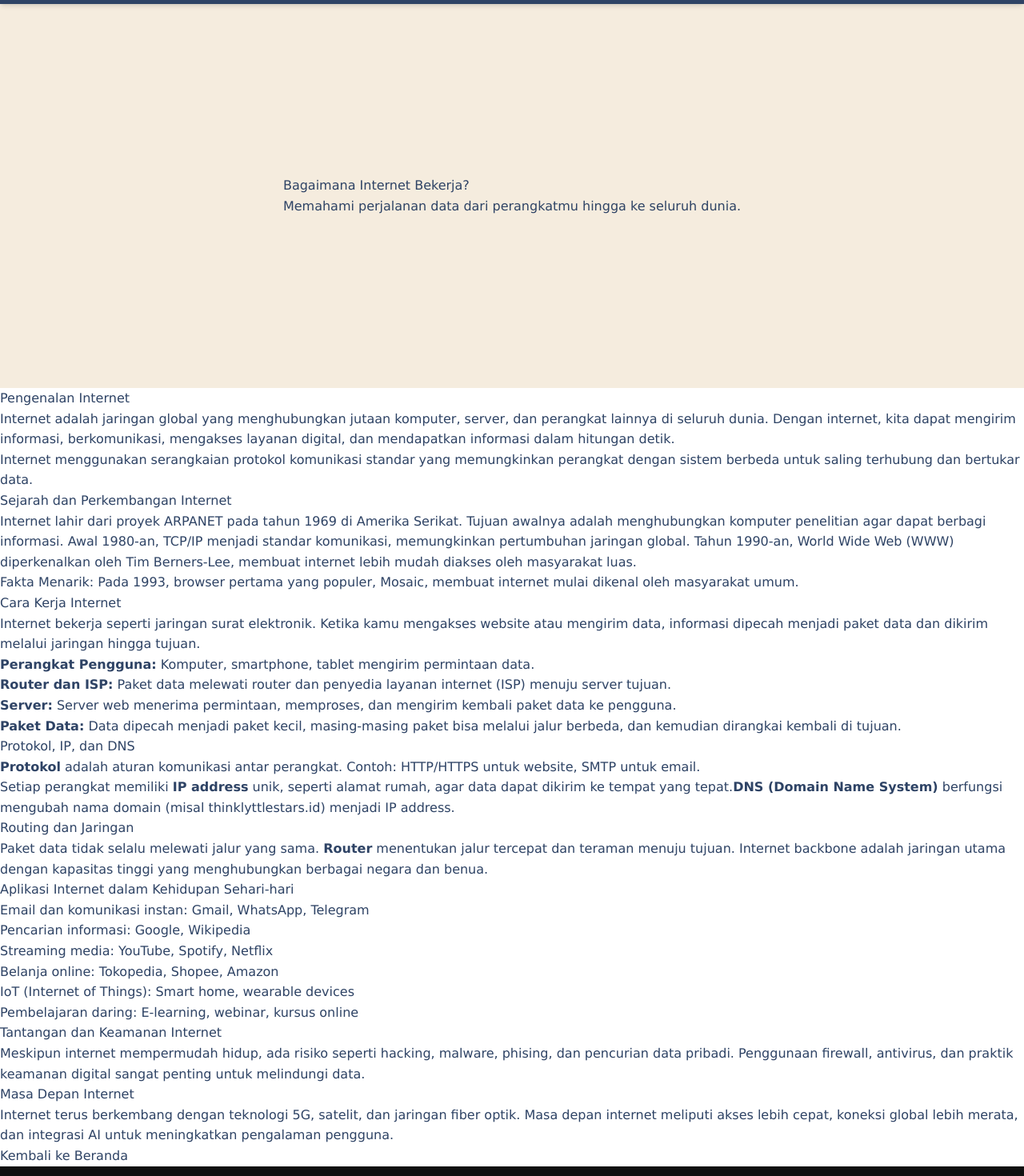
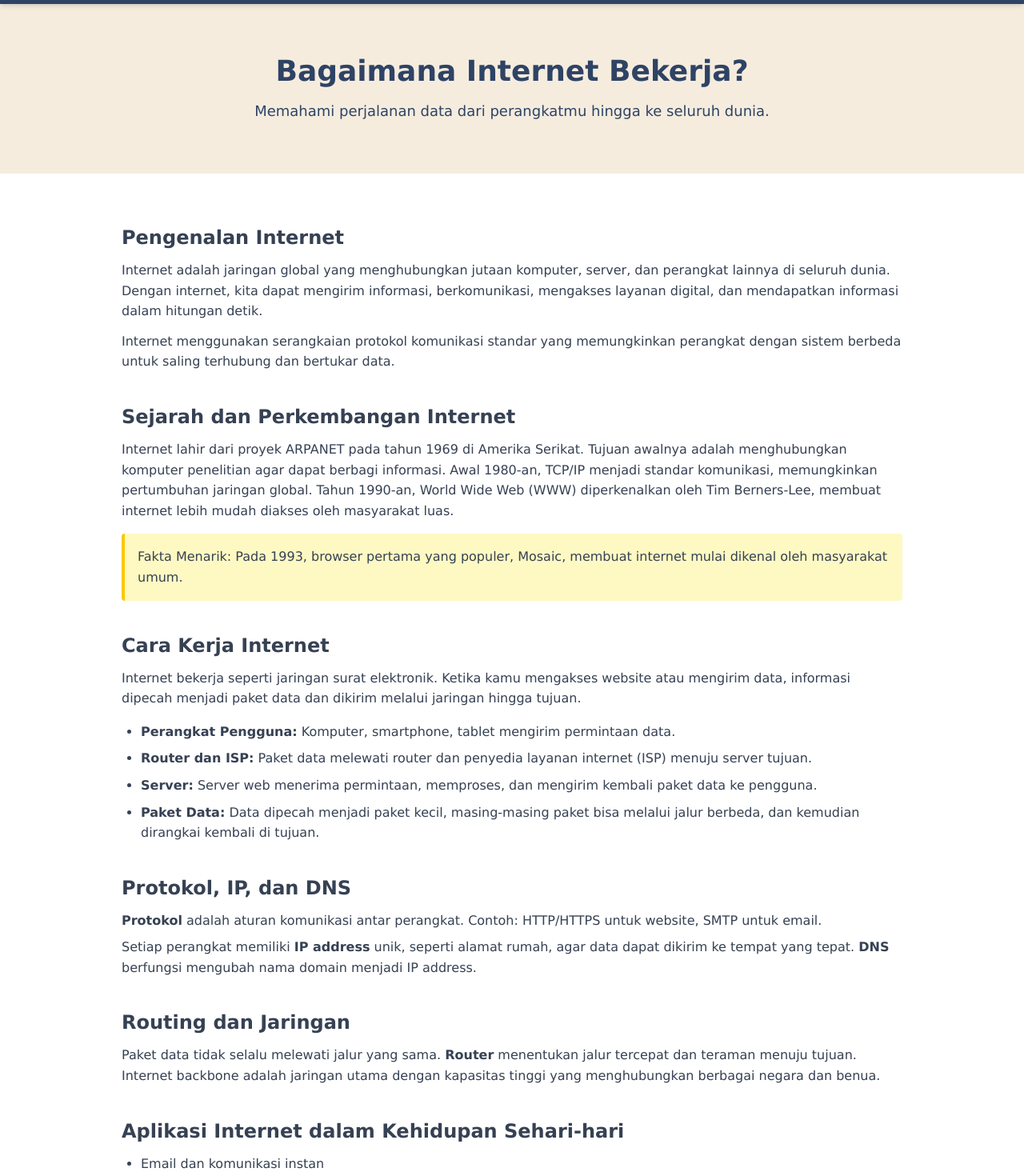
Before and after one commit to irmatiara/web-react, a React (Vite) app: page /internet in a window 1280 px wide. Shown: the part 80-1550 px from the top of the page at 80% size. Built offline with nearby package versions, Linux system fonts and the light colour scheme.

Commit message:
bagusin tampilan

```diff
--- a/src/MateriAi.jsx
+++ b/src/MateriAi.jsx
@@ -6,43 +6,66 @@ export default function MateriAi() {
   return (
     <>
       <Navbar />
-			<section className="hero">
-				<div className="hero-content">
-					<h1>Apa Itu Artificial Intelligence?</h1>
-					<p>Mengupas sejarah, perkembangan, dan aplikasi AI dalam kehidupan modern.</p>
+
+      {/* HERO */}
+      <section className="bg-[#f5ecde] text-[#2E4365] py-16">
+        <div className="max-w-4xl mx-auto px-6 text-center space-y-4">
+          <h1 className="text-4xl font-bold">Apa Itu Artificial Intelligence?</h1>
+          <p className="text-lg">
+            Mengupas sejarah, perkembangan, dan aplikasi AI dalam kehidupan modern.
+          </p>
         </div>
       </section>
-			<section className="materi-container">
-				<h2>Sejarah Awal AI</h2>
-				<p>
+
+      {/* MATERI */}
+      <section className="max-w-4xl mx-auto px-6 py-12 space-y-10 text-gray-800">
+
+        <div>
+          <h2 className="text-2xl font-semibold mb-3">Sejarah Awal AI</h2>
+          <p className="leading-relaxed mb-4">
             Artificial Intelligence (AI) mulai diperkenalkan pada tahun 1950-an. Alan
             Turing, seorang matematikawan dan ilmuwan komputer Inggris, menulis
-					makalah legendaris bertajuk <i>"Computing Machinery and Intelligence"</i>{" "}
+            makalah legendaris bertajuk{" "}
+            <i>"Computing Machinery and Intelligence"</i>{" "}
             yang mengajukan pertanyaan:
           </p>
-				<blockquote>"Can machines think?"</blockquote>
-				<p>
+
+          <blockquote className="border-l-4 border-blue-400 pl-4 italic text-gray-600 mb-4">
+            "Can machines think?"
+          </blockquote>
+
+          <p className="leading-relaxed">
             Pada dekade ini, para peneliti mulai menciptakan program sederhana yang
             mampu memecahkan masalah logika, memainkan catur, dan meniru beberapa
             kemampuan manusia. Konsep dasar AI pada masa ini masih bersifat teoretis,
             dan kemampuan komputer sangat terbatas.
           </p>
-				<h2>Era Awal dan Sistem Pakar</h2>
-				<p>
+        </div>
+
+        <div>
+          <h2 className="text-2xl font-semibold mb-3">
+            Era Awal dan Sistem Pakar
+          </h2>
+          <p className="leading-relaxed mb-4">
             Pada tahun 1960-an hingga 1970-an, muncul penelitian AI yang lebih
             spesifik, termasuk bahasa pemrograman AI seperti LISP dan Prolog. Para
             peneliti mulai membuat <b>sistem pakar (expert systems)</b> untuk membantu
             pengambilan keputusan dalam bidang medis dan bisnis. Sistem ini
             menggunakan aturan logika untuk meniru cara berpikir manusia.
           </p>
-				<p>
+          <p className="leading-relaxed">
             Meskipun memiliki potensi besar, keterbatasan hardware dan ekspektasi yang
             terlalu tinggi menimbulkan periode stagnasi yang dikenal sebagai{" "}
             <b>AI Winter</b>. Pada era ini, pendanaan berkurang dan banyak proyek AI
             terhenti karena hasilnya tidak sesuai harapan.
           </p>
-				<h2>Perkembangan AI Modern</h2>
-				<p>
+        </div>
+
+        <div>
+          <h2 className="text-2xl font-semibold mb-3">
+            Perkembangan AI Modern
+          </h2>
+          <p className="leading-relaxed mb-4">
             Tahun 1980-an hingga 1990-an menandai kebangkitan AI berkat komputer yang
             lebih cepat dan algoritma yang lebih canggih. IBM Deep Blue mengalahkan
             juara catur dunia Garry Kasparov pada tahun 1997, menjadi simbol kemampuan
@@ -50,19 +73,23 @@ export default function MateriAi() {
             dapat belajar dari data daripada hanya mengikuti aturan yang sudah
             ditulis.
           </p>
-				<p>
+          <p className="leading-relaxed">
             Di awal abad ke-21, <b>deep learning</b> dan <b>neural networks</b>{" "}
             membuat AI semakin kuat dalam pengenalan gambar, suara, dan bahasa.
             Internet dan ketersediaan data besar mempercepat kemajuan AI, memungkinkan
             sistem untuk memprediksi perilaku, menganalisis tren, dan membuat
             rekomendasi.
           </p>
-				<div className="fact-box">
-					Fakta Menarik: AI kini digunakan dalam bidang kesehatan untuk mendiagnosis
-					penyakit lebih cepat dan akurat!
         </div>
-				<h2>Timeline Sejarah AI</h2>
-				<ul className="timeline">
+
+        <div className="bg-blue-50 border-l-4 border-blue-400 p-4 rounded">
+          <b>Fakta Menarik:</b> AI kini digunakan dalam bidang kesehatan untuk
+          mendiagnosis penyakit lebih cepat dan akurat!
+        </div>
+
+        <div>
+          <h2 className="text-2xl font-semibold mb-3">Timeline Sejarah AI</h2>
+          <ul className="list-disc pl-6 space-y-2">
             <li><b>1950-an:</b> Alan Turing memperkenalkan pertanyaan "Can machines think?"</li>
             <li><b>1960-an:</b> LISP dan Prolog mulai digunakan untuk penelitian AI.</li>
             <li><b>1970-1980:</b> AI Winter, fokus pada sistem pakar.</li>
@@ -71,9 +98,17 @@ export default function MateriAi() {
             <li><b>2010-an:</b> AI digunakan dalam asisten virtual, kendaraan otonom, analisis data besar.</li>
             <li><b>2020-an:</b> AI semakin cerdas, adaptif, dan menjadi bagian dari kehidupan sehari-hari.</li>
           </ul>
-				<h2>Aplikasi AI di Kehidupan Sehari-hari</h2>
-				<p>AI kini tidak lagi terbatas pada laboratorium. Penggunaan AI telah merambah ke banyak aspek kehidupan manusia:</p>
-				<ul>
+        </div>
+
+        <div>
+          <h2 className="text-2xl font-semibold mb-3">
+            Aplikasi AI di Kehidupan Sehari-hari
+          </h2>
+          <p className="leading-relaxed mb-4">
+            AI kini tidak lagi terbatas pada laboratorium. Penggunaan AI telah
+            merambah ke banyak aspek kehidupan manusia:
+          </p>
+          <ul className="list-disc pl-6 space-y-2">
             <li>Asisten digital: Siri, Google Assistant, Alexa, membantu aktivitas sehari-hari.</li>
             <li>Rekomendasi konten: Netflix, YouTube, Spotify menyarankan film, video, dan musik sesuai preferensi.</li>
             <li>Kendaraan otonom dan sistem navigasi pintar: mobil self-driving dan GPS lebih efisien.</li>
@@ -81,22 +116,35 @@ export default function MateriAi() {
             <li>Robotik dan otomatisasi industri: meningkatkan efisiensi dan keamanan dipabrik.</li>
             <li>Penerjemah bahasa otomatis: Google Translate memudahkan komunikasi lintas bahasa.</li>
           </ul>
-				<h2>Tantangan dan Etika AI</h2>
-				<p>
+        </div>
+
+        <div>
+          <h2 className="text-2xl font-semibold mb-3">Tantangan dan Etika AI</h2>
+          <p className="leading-relaxed">
             Seiring berkembangnya AI, muncul tantangan baru seperti keamanan data,
             privasi, bias algoritma, dan penggantian pekerjaan manusia. Pengembangan
             AI harus memperhatikan <b>AI ethics</b>, memastikan teknologi digunakan
             secara aman, adil, dan transparan.
           </p>
-				<h2>Masa Depan AI</h2>
-				<p>
+        </div>
+
+        <div>
+          <h2 className="text-2xl font-semibold mb-3">Masa Depan AI</h2>
+          <p className="leading-relaxed">
             AI diprediksi akan semakin adaptif, mampu mempelajari lingkungan, dan
             bekerja sama dengan manusia. Dalam 10-20 tahun ke depan, AI akan menjadi
             bagian penting dari pendidikan, kesehatan, transportasi, seni, dan
             penelitian ilmiah. Kolaborasi antara manusia dan AI diharapkan menciptakan
             dunia yang lebih efisien, kreatif, dan inklusif.
           </p>
-				<Link to="/" className="btnKembali">Kembali ke Beranda</Link>
+        </div>
+
+        <Link
+          to="/"
+          className="inline-block mt-6 px-6 py-2 bg-[#2E4365] text-white rounded hover:bg-[#F3D58D] transition"
+        >
+          Kembali ke Beranda
+        </Link>
       </section>
       <Footer />
     </>
--- a/src/MateriHtml.jsx
+++ b/src/MateriHtml.jsx
@@ -7,25 +7,27 @@ export default function MateriHtml() {
     <>
       <Navbar />
 
-      <section className="hero">
-        <div className="hero-content">
-          <h1>Mengenal HTML</h1>
-          <p>
+      <section className="bg-[#f5ecde] text-[#2E4365] py-16">
+        <div className="max-w-4xl mx-auto px-6 text-center space-y-4">
+          <h1 className="text-4xl font-bold">Mengenal HTML</h1>
+          <p className="text-lg text-[#2E4365]">
             Membahas Sejarah HTML, Pengertian HTML, Cara Kerja HTML, hingga Fungsi
             HTML
           </p>
         </div>
       </section>
 
-      <section className="materi-container">
-        <h2>Sejarah HTML</h2>
-        <p>
+      <section className="max-w-4xl mx-auto px-6 py-12 space-y-10 text-gray-800">
+        <div>
+          <h2 className="text-2xl font-semibold mb-3">Sejarah HTML</h2>
+          <p className="leading-relaxed">
             HTML pertama kali diciptakan oleh Tim Berners-Lee pada tahun 1991 saat ia
             bekerja di CERN (European Organization for Nuclear Research) di Swiss.
           </p>
+        </div>
 
-        <pre>
-          <code>
+        <pre className="bg-gray-100 p-4 rounded-md text-sm overflow-x-auto">
+          <code className="font-mono text-gray-800">
 {`<html>
 <head>
   <title>Contoh Halaman</title>
@@ -37,7 +39,7 @@ export default function MateriHtml() {
           </code>
         </pre>
 
-        <ul className="timeline">
+        <ul className="list-disc pl-6 space-y-2">
           <li><b>1993 - HTML 1.0</b> dirilis ke publik</li>
           <li><b>1995 - HTML 2.0</b> menambahkan tag form</li>
           <li><b>1997 - HTML 3.2</b> memperkenalkan tabel dan font</li>
@@ -45,23 +47,30 @@ export default function MateriHtml() {
           <li><b>2014 - HTML5</b> membawa video, audio, canvas, dan elemen semantik</li>
         </ul>
 
-        <h2>Pengertian HTML</h2>
-        <p>
+        <div>
+          <h2 className="text-2xl font-semibold mb-3">Pengertian HTML</h2>
+          <p className="leading-relaxed">
             HTML (HyperText Markup Language) adalah bahasa markup standar untuk
             membuat struktur halaman web.
           </p>
+        </div>
 
-        <h2>Bagaimana Cara Kerja HTML?</h2>
-        <ul className="timeline">
+        <div>
+          <h2 className="text-2xl font-semibold mb-3">
+            Bagaimana Cara Kerja HTML?
+          </h2>
+          <ul className="list-disc pl-6 space-y-2">
             <li>Menulis kode HTML dalam file .html</li>
             <li>Browser membaca kode tersebut</li>
             <li>Browser menampilkan hasilnya ke layar</li>
           </ul>
+        </div>
 
-        <section className="contoh-html">
-          <h3>Contoh Kode HTML</h3>
-          <pre>
-            <code>
+        <section className="space-y-4">
+          <h3 className="text-xl font-semibold">Contoh Kode HTML</h3>
+
+          <pre className="bg-gray-100 p-4 rounded-md text-sm overflow-x-auto">
+            <code className="font-mono text-gray-800">
 {`<!DOCTYPE html>
 <html lang="id">
 <head>
@@ -76,16 +85,17 @@ export default function MateriHtml() {
             </code>
           </pre>
 
-          <div className="hasil">
-            <h1>Halo Dunia!</h1>
+          <div className="border rounded-md p-4 bg-white">
+            <h1 className="text-2xl font-bold mb-2">Halo Dunia!</h1>
             <p>HTML itu mudah dan menyenangkan 💖</p>
           </div>
         </section>
 
-        <h2>Fungsi Utama HTML</h2>
-        <h3>Fungsi-fungsi HTML:</h3>
+        <div>
+          <h2 className="text-2xl font-semibold mb-2">Fungsi Utama HTML</h2>
+          <h3 className="font-semibold mb-2">Fungsi-fungsi HTML:</h3>
 
-        <ul className="timeline">
+          <ul className="list-disc pl-6 space-y-2">
             <li><b>Menyusun struktur halaman web</b></li>
             <li><b>Menampilkan konten ke browser</b></li>
             <li><b>Menghubungkan antar halaman</b></li>
@@ -93,18 +103,20 @@ export default function MateriHtml() {
             <li><b>Membantu SEO</b></li>
             <li><b>Fondasi pengembangan web modern</b></li>
           </ul>
+        </div>
 
-        <section className="kesimpulan">
-          <h2>🌟 Kesimpulan</h2>
+        <section className="bg-blue-50 border-l-4 border-blue-400 p-4 rounded">
+          <h2 className="text-xl font-semibold mb-2">🌟 Kesimpulan</h2>
           <p>
             <strong>HTML</strong> adalah langkah pertama membuat website.
           </p>
-          <p>
-            Tanpa HTML, internet tidak akan ada 🌍💫
-          </p>
+          <p>Tanpa HTML, internet tidak akan ada 🌍💫</p>
         </section>
 
-        <Link to="/" className="btnKembali">
+        <Link
+          to="/"
+          className="inline-block mt-6 px-6 py-2 bg-[#2E4365] text-white rounded hover:bg-[#F3D58D] transition"
+        >
           Kembali ke Beranda
         </Link>
       </section>
--- a/src/MateriInternet.jsx
+++ b/src/MateriInternet.jsx
@@ -6,86 +6,145 @@ export default function MateriInternet() {
   return (
     <>
       <Navbar />
-
-      <section className="hero">
-        <div className="hero-content">
-          <h1>Bagaimana Internet Bekerja?</h1>
-          <p>Memahami perjalanan data dari perangkatmu hingga ke seluruh dunia.</p>
+      <section className="bg-[#f5ecde] text-[#2E4365] py-16 text-center">
+        <div className="max-w-4xl mx-auto px-6">
+          <h1 className="text-4xl font-bold text-[#2E4365] mb-4">
+            Bagaimana Internet Bekerja?
+          </h1>
+          <p className="text-lg text-[#2E4365]">
+            Memahami perjalanan data dari perangkatmu hingga ke seluruh dunia.
+          </p>
         </div>
       </section>
 
-      <section className="materi-container">
-        <h2>Pengenalan Internet</h2>
-        <p>
-          Internet adalah jaringan global yang menghubungkan jutaan komputer, server, dan perangkat lainnya di seluruh dunia.
-          Dengan internet, kita dapat mengirim informasi, berkomunikasi, mengakses layanan digital, dan mendapatkan informasi dalam hitungan detik.
+      <section className="max-w-5xl mx-auto px-6 py-16 space-y-10 text-gray-700">
+        <div>
+          <h2 className="text-2xl font-semibold mb-3">Pengenalan Internet</h2>
+          <p className="mb-3">
+            Internet adalah jaringan global yang menghubungkan jutaan komputer,
+            server, dan perangkat lainnya di seluruh dunia. Dengan internet, kita
+            dapat mengirim informasi, berkomunikasi, mengakses layanan digital,
+            dan mendapatkan informasi dalam hitungan detik.
           </p>
           <p>
-          Internet menggunakan serangkaian protokol komunikasi standar yang memungkinkan perangkat dengan sistem berbeda untuk saling terhubung dan bertukar data.
+            Internet menggunakan serangkaian protokol komunikasi standar yang
+            memungkinkan perangkat dengan sistem berbeda untuk saling terhubung
+            dan bertukar data.
+          </p>
+        </div>
+
+        <div>
+          <h2 className="text-2xl font-semibold mb-3">
+            Sejarah dan Perkembangan Internet
+          </h2>
+          <p>
+            Internet lahir dari proyek ARPANET pada tahun 1969 di Amerika Serikat.
+            Tujuan awalnya adalah menghubungkan komputer penelitian agar dapat
+            berbagi informasi. Awal 1980-an, TCP/IP menjadi standar komunikasi,
+            memungkinkan pertumbuhan jaringan global. Tahun 1990-an, World Wide
+            Web (WWW) diperkenalkan oleh Tim Berners-Lee, membuat internet lebih
+            mudah diakses oleh masyarakat luas.
           </p>
 
-        <h2>Sejarah dan Perkembangan Internet</h2>
-        <p>
-          Internet lahir dari proyek ARPANET pada tahun 1969 di Amerika Serikat. Tujuan awalnya adalah menghubungkan komputer penelitian agar dapat berbagi informasi.
-          Awal 1980-an, TCP/IP menjadi standar komunikasi, memungkinkan pertumbuhan jaringan global.
-          Tahun 1990-an, World Wide Web (WWW) diperkenalkan oleh Tim Berners-Lee, membuat internet lebih mudah diakses oleh masyarakat luas.
-        </p>
-        <div className="fact-box">
-          Fakta Menarik: Pada 1993, browser pertama yang populer, Mosaic, membuat internet mulai dikenal oleh masyarakat umum.
+          <div className="mt-4 p-4 bg-yellow-100 border-l-4 border-yellow-400 rounded">
+            Fakta Menarik: Pada 1993, browser pertama yang populer, Mosaic,
+            membuat internet mulai dikenal oleh masyarakat umum.
+          </div>
         </div>
 
-        <h2>Cara Kerja Internet</h2>
-        <p>
-          Internet bekerja seperti jaringan surat elektronik. Ketika kamu mengakses website atau mengirim data, informasi dipecah menjadi paket data dan dikirim melalui jaringan hingga tujuan.
+        <div>
+          <h2 className="text-2xl font-semibold mb-3">Cara Kerja Internet</h2>
+          <p className="mb-4">
+            Internet bekerja seperti jaringan surat elektronik. Ketika kamu
+            mengakses website atau mengirim data, informasi dipecah menjadi paket
+            data dan dikirim melalui jaringan hingga tujuan.
           </p>
-        <ul>
-          <li><b>Perangkat Pengguna:</b> Komputer, smartphone, tablet mengirim permintaan data.</li>
-          <li><b>Router dan ISP:</b> Paket data melewati router dan penyedia layanan internet (ISP) menuju server tujuan.</li>
-          <li><b>Server:</b> Server web menerima permintaan, memproses, dan mengirim kembali paket data ke pengguna.</li>
-          <li><b>Paket Data:</b> Data dipecah menjadi paket kecil, masing-masing paket bisa melalui jalur berbeda, dan kemudian dirangkai kembali di tujuan.</li>
+          <ul className="list-disc pl-6 space-y-2">
+            <li>
+              <b>Perangkat Pengguna:</b> Komputer, smartphone, tablet mengirim
+              permintaan data.
+            </li>
+            <li>
+              <b>Router dan ISP:</b> Paket data melewati router dan penyedia
+              layanan internet (ISP) menuju server tujuan.
+            </li>
+            <li>
+              <b>Server:</b> Server web menerima permintaan, memproses, dan
+              mengirim kembali paket data ke pengguna.
+            </li>
+            <li>
+              <b>Paket Data:</b> Data dipecah menjadi paket kecil, masing-masing
+              paket bisa melalui jalur berbeda, dan kemudian dirangkai kembali di
+              tujuan.
+            </li>
           </ul>
+        </div>
 
-        <h2>Protokol, IP, dan DNS</h2>
-        <p>
-          <b>Protokol</b> adalah aturan komunikasi antar perangkat. Contoh: HTTP/HTTPS untuk website, SMTP untuk email.
+        <div>
+          <h2 className="text-2xl font-semibold mb-3">Protokol, IP, dan DNS</h2>
+          <p className="mb-2">
+            <b>Protokol</b> adalah aturan komunikasi antar perangkat. Contoh:
+            HTTP/HTTPS untuk website, SMTP untuk email.
           </p>
           <p>
-          Setiap perangkat memiliki <b>IP address</b> unik, seperti alamat rumah, agar data dapat dikirim ke tempat yang tepat.
-          <b>DNS (Domain Name System)</b> berfungsi mengubah nama domain (misal thinklyttlestars.id) menjadi IP address.
+            Setiap perangkat memiliki <b>IP address</b> unik, seperti alamat
+            rumah, agar data dapat dikirim ke tempat yang tepat. <b>DNS</b>{" "}
+            berfungsi mengubah nama domain menjadi IP address.
           </p>
+        </div>
 
-        <h2>Routing dan Jaringan</h2>
+        <div>
+          <h2 className="text-2xl font-semibold mb-3">Routing dan Jaringan</h2>
           <p>
-          Paket data tidak selalu melewati jalur yang sama. <b>Router</b> menentukan jalur tercepat dan teraman menuju tujuan.
-          Internet backbone adalah jaringan utama dengan kapasitas tinggi yang menghubungkan berbagai negara dan benua.
+            Paket data tidak selalu melewati jalur yang sama. <b>Router</b>{" "}
+            menentukan jalur tercepat dan teraman menuju tujuan. Internet
+            backbone adalah jaringan utama dengan kapasitas tinggi yang
+            menghubungkan berbagai negara dan benua.
           </p>
+        </div>
 
-        <h2>Aplikasi Internet dalam Kehidupan Sehari-hari</h2>
-        <ul>
-          <li>Email dan komunikasi instan: Gmail, WhatsApp, Telegram</li>
-          <li>Pencarian informasi: Google, Wikipedia</li>
-          <li>Streaming media: YouTube, Spotify, Netflix</li>
-          <li>Belanja online: Tokopedia, Shopee, Amazon</li>
-          <li>IoT (Internet of Things): Smart home, wearable devices</li>
-          <li>Pembelajaran daring: E-learning, webinar, kursus online</li>
+        <div>
+          <h2 className="text-2xl font-semibold mb-3">
+            Aplikasi Internet dalam Kehidupan Sehari-hari
+          </h2>
+          <ul className="list-disc pl-6 space-y-2">
+            <li>Email dan komunikasi instan</li>
+            <li>Pencarian informasi</li>
+            <li>Streaming media</li>
+            <li>Belanja online</li>
+            <li>IoT (Internet of Things)</li>
+            <li>Pembelajaran daring</li>
           </ul>
+        </div>
 
-        <h2>Tantangan dan Keamanan Internet</h2>
+        <div>
+          <h2 className="text-2xl font-semibold mb-3">
+            Tantangan dan Keamanan Internet
+          </h2>
           <p>
-          Meskipun internet mempermudah hidup, ada risiko seperti hacking, malware, phising, dan pencurian data pribadi.
-          Penggunaan firewall, antivirus, dan praktik keamanan digital sangat penting untuk melindungi data.
+            Meskipun internet mempermudah hidup, ada risiko seperti hacking,
+            malware, phising, dan pencurian data pribadi. Penggunaan firewall,
+            antivirus, dan praktik keamanan digital sangat penting.
           </p>
+        </div>
 
-        <h2>Masa Depan Internet</h2>
+        <div>
+          <h2 className="text-2xl font-semibold mb-3">Masa Depan Internet</h2>
           <p>
-          Internet terus berkembang dengan teknologi 5G, satelit, dan jaringan fiber optik.
-          Masa depan internet meliputi akses lebih cepat, koneksi global lebih merata, dan integrasi AI untuk meningkatkan pengalaman pengguna.
+            Internet terus berkembang dengan teknologi 5G, satelit, dan jaringan
+            fiber optik. Masa depan internet meliputi akses lebih cepat dan
+            koneksi global yang lebih merata.
           </p>
+        </div>
 
-        <Link to="/"
-          className="btnKembali">
+        <div className="pt-6">
+          <Link
+            to="/"
+            className="inline-block px-6 py-3 bg-[#2E4365] text-white rounded hover:bg-[#F3D58D] transition"
+          >
             Kembali ke Beranda
           </Link>
+        </div>
       </section>
 
       <Footer />
```
Lines whose indentation alone changed are shown as unchanged.
